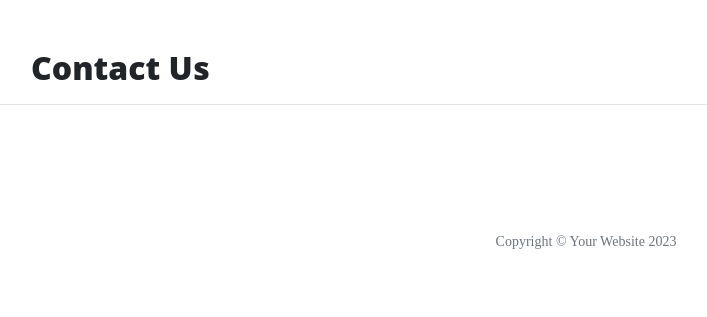
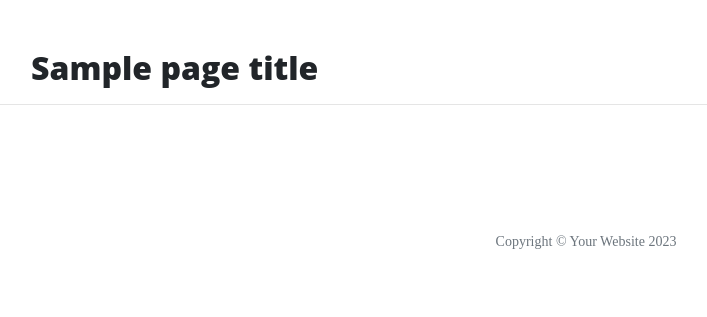
Before and after one commit to SorinPan/thorin_company, a Flask app: template templates/contact.html in a window 1280 px wide. Shown: the part 629-946 px from the top of the page, without its empty margins (54-761 px from the left). Run offline with Flask 3, Linux system fonts and the light colour scheme; the template is opened without the code that fills it: most values are stand-ins (such as "Sample title", 1, 10 or a date in 2020); some libraries are stand-ins or nearby versions.

Commit message:
Add code to pass data from a python view to the templates

```diff
--- a/run.py
+++ b/run.py
@@ -12,12 +12,12 @@ def index():
 
 @app.route("/about")
 def about():
-    return render_template("about.html")
+    return render_template("about.html", page_title="About")
 
 
 @app.route("/contact")
 def contact():
-    return render_template("contact.html")
+    return render_template("contact.html", page_title="Contact")
 
 
 if __name__ == "__main__":
--- a/templates/about.html
+++ b/templates/about.html
@@ -1,6 +1,6 @@
 {% extends "base.html" %}
 {% block content %}
-    <h2>About Page</h2>
+    <h2>{{ page_title }}</h2>
     <p>
         The formation of the group grew out of a meeting Gandalf had with Thorin in Bree which kindled Thorin's interest in
 		recapturing his long lost family inheritance. (Thorin's grandfather had been the king of the Lonely Mountain when
--- a/templates/contact.html
+++ b/templates/contact.html
@@ -1,4 +1,4 @@
 {% extends "base.html" %}
 {% block content %}
-    <h2>Contact Us</h2>
+    <h2>{{ page_title }}</h2>
 {% endblock %}
```
